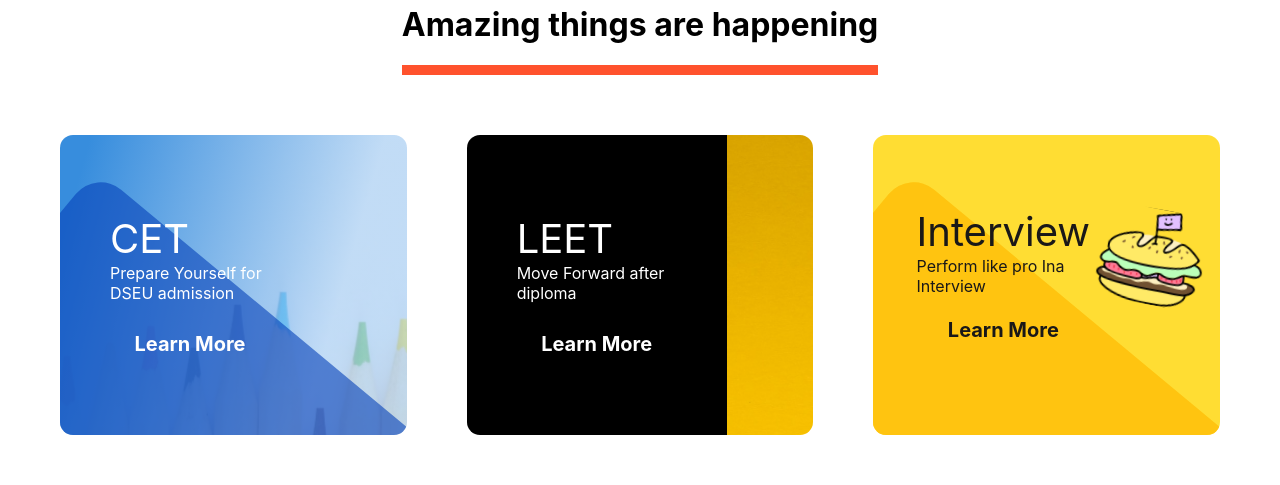
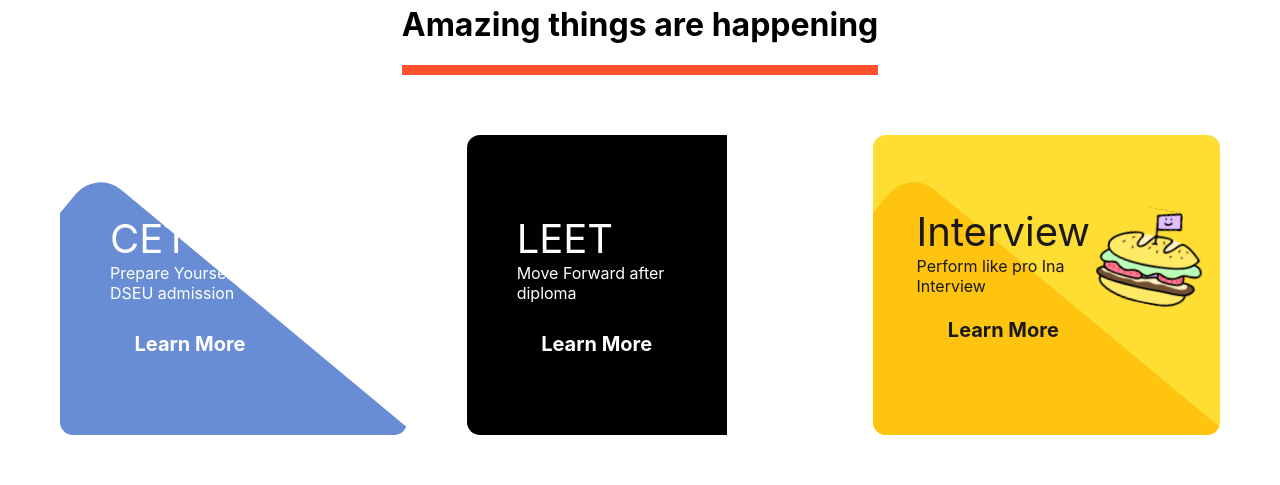
Before and after one commit to incense8/mongtreee, a Next.js app: page / in a window 1280 px wide. Shown: the part 1120-1605 px from the top of the page. Built offline with nearby package versions, Linux system fonts and the light colour scheme; a web font is replaced by a local one.

Commit message:
hellow this work

```diff
--- a/Homepage/style/Amazing.module.css
+++ b/Homepage/style/Amazing.module.css
@@ -76,8 +76,8 @@
 
     border-radius: 13px;
     height: 300px;
-    background: linear-gradient(
-105.94deg, #378DDD 7.14%, #b0d7fbb0 75.4%), url("../../public/Amazing1.svg");
+    /* background: linear-gradient(
+105.94deg, #378DDD 7.14%, #b0d7fbb0 75.4%), url("../../public/Amazing1.svg"); */
     mix-blend-mode: multiply;
     /* background-size: 100%; */
     background-repeat: no-repeat;
@@ -137,7 +137,7 @@
     height: 300px;
     /* background: linear-gradient(
 105.94deg, #378DDD 7.14%, #b0d7fbb0 75.4%), url("../../public/Amazing2.png"); */
-    background-image: url("../../public/Amazing2.png");
+    /* background-image: url("../../public/Amazing2.png"); */
     mix-blend-mode: multiply;
      background-size: 100%;
     background-repeat: no-repeat;
```
